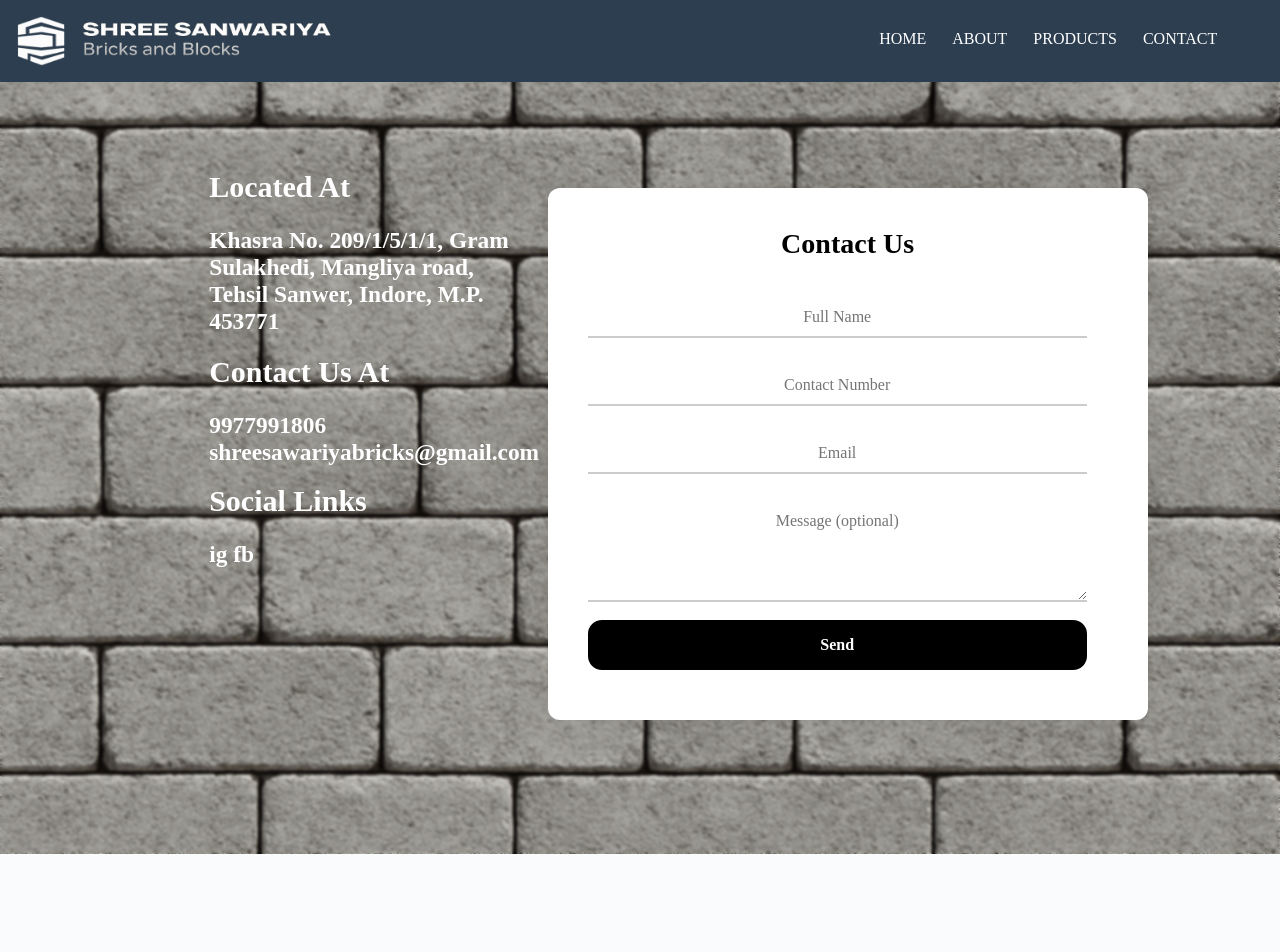
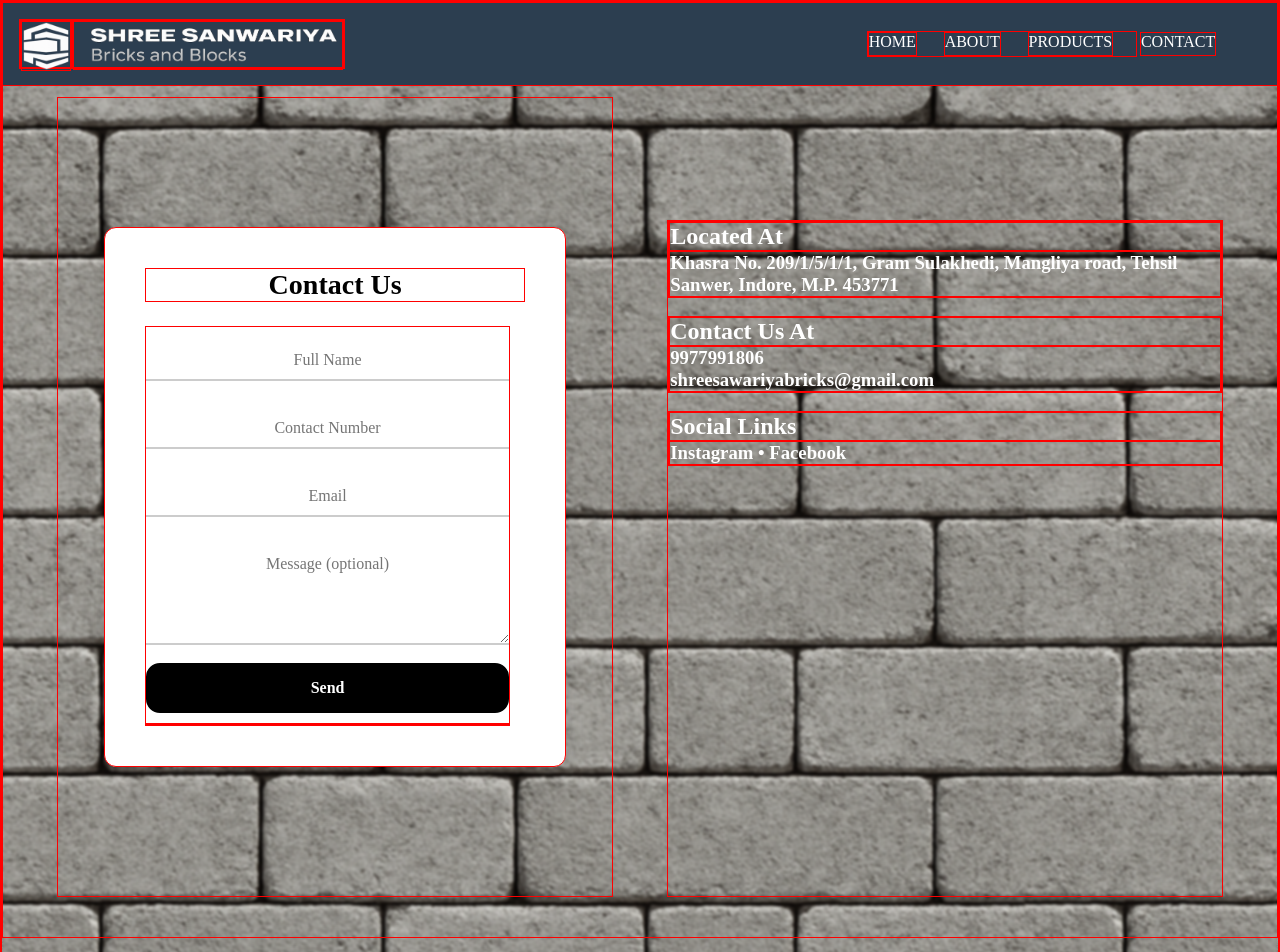
Before and after one commit to HamHam-Friends/ShreeSawariyaBricksAndBlocks, a Flask app: page /contact.html in a window 1280 px wide. Shown: the top 952 px of the page. Before the commit the page ends 854 px from the top, so only its background shows below. Run offline with Flask 3, Linux system fonts and the light colour scheme; some web fonts are replaced.

Commit message:
contact form fixxxxxx

```diff
--- a/static/Contact.css
+++ b/static/Contact.css
@@ -1,26 +1,50 @@
+* {
+    border: 1px solid red;
+}
+
 body {
     backdrop-filter: blur(1.75px);
 }
 
-.contactUsAll {
-    margin-left: 5%;
-    box-sizing: border-box;
+.fullContact {
     display: flex;
     justify-content: space-evenly;
-    max-width: 90%;
-    backdrop-filter: blur(1.75px);
+    flex-wrap: wrap;
+    padding: 40px 20px;
+    gap: 20px;
 }
 
-.address {
-    font-size: 20px;
+.contactUs {
+    margin-top: 10%;
 }
 
-.contact {
-    font-size: 20px;
+.contact-section,
+.contactUs {
+    flex: 1 1 45%;
+    max-width: 45%;
+    margin-bottom: 0%;
 }
 
-.links {
-    font-size: 20px;
+@media (max-width: 768px) {
+    .fullContact {
+        flex-direction: column;
+        align-items: center;
+    }
+    .contact-section,
+    .contactUs {
+        max-width: 95%;
+        width: 95%;
+        margin-bottom: 0%;
+    }
+    .contactUs {
+        margin-top: 0%;
+    }
+    .contactUs h2,
+    h3 {
+        text-align: center;
+        margin-bottom: 1px;
+        ;
+    }
 }
 
 .contact-section {
@@ -32,6 +56,7 @@ body {
     flex-direction: column;
     width: 100%;
     box-sizing: border-box;
+    max-width: 100%;
 }
 
 #contactForm {
@@ -105,42 +130,51 @@ form button:hover {
     font-weight: 500;
 }
 
-@media screen and (max-width: 600px) {
-    .form-wrapper {
-        padding: 20px;
-    }
-    form input,
-    form textarea,
-    form button {
-        font-size: 15px;
-    }
+.fullContact {
+    display: flex;
+    justify-content: space-evenly;
+    flex-wrap: wrap;
+    padding: 40px 20px;
+    gap: 20px;
 }
 
-.contactUsAll {
-    display: flex;
-    justify-content: space-evenly;
+.contact-section,
+.contactUs {
+    flex: 1 1 45%;
+    max-width: 45%;
 }
 
 .contactUs {
     color: white;
-    margin-top: 8%;
-    margin-left: 10%;
 }
 
-.address {
-    box-sizing: border-box;
-    width: 300px;
-    margin-bottom: 2px;
+.contact-location-wrapper {
+    width: 95%;
+    margin: 20px auto;
+    border: 2px solid #2c3e50;
+    border-radius: 10px;
 }
 
-.contact {
-    box-sizing: border-box;
-    width: 300px;
+.contact-location-wrapper iframe {
+    width: 100%;
+    height: 450px;
+    border: 0;
+    border-radius: 10px;
 }
 
-.links {
-    box-sizing: border-box;
-    width: 300px;
+@media (max-width: 768px) {
+    .fullContact {
+        flex-direction: column;
+        align-items: center;
+    }
+    .contact-section,
+    .contactUs {
+        max-width: 95%;
+        width: 95%;
+    }
+    .form-wrapper {
+        width: 100%;
+    }
 }
 
 .flash-msg {
--- a/templates/contact.html
+++ b/templates/contact.html
@@ -2,15 +2,12 @@
 <html lang="en">
 
 <head>
-    <meta charset="UTF-8">
-    <meta name="viewport" content="width=device-width, initial-scale=1.0">
+    <meta charset="UTF-8" />
+    <meta name="viewport" content="width=device-width, initial-scale=1.0" />
     <title>Sawariya Bricks and Blocks | CONTACT</title>
-
 
     <link rel="stylesheet" href="../static/styles.css" />
     <link rel="stylesheet" href="../static/Contact.css" />
-
-
 </head>
 
 <body>
@@ -47,25 +44,12 @@
             navLinks.classList.remove('show');
         });
     </script>
+
     <br><br><br>
-    <div class="contactUsAll" style="font-weight: lighter;">
-        <div class="contactUs">
-            <div class="contactUs">
-                <div class="address">
-                    <h2>Located At</h2><br>
-                    <h3>Khasra No. 209/1/5/1/1, Gram Sulakhedi, Mangliya road, Tehsil Sanwer, Indore, M.P. 453771</h3>
-                </div><br>
-                <div class="contact">
-                    <h2>Contact Us At</h2><br>
-                    <h3>9977991806 shreesawariyabricks@gmail.com</h3>
-                </div><br>
-                <div class="links">
-                    <h2>Social Links</h2><br>
-                    <h3>ig fb</h3>
-                </div>
-            </div>
-        </div>
 
+    <!-- Combined container -->
+    <div class="fullContact">
+        <!-- CONTACT FORM -->
         <section class="contact-section">
             <div class="form-wrapper">
                 <h2>Contact Us</h2>
@@ -77,9 +61,37 @@
                     <button type="submit">Send</button>
                     <p class="error-msg" id="formError"></p>
                 </form>
-
             </div>
         </section>
+
+        <!-- LOCATION INFO -->
+        <div class="contactUs">
+            <div class="address">
+                <h2>Located At</h2>
+                <h3>Khasra No. 209/1/5/1/1, Gram Sulakhedi, Mangliya road, Tehsil Sanwer, Indore, M.P. 453771</h3>
+            </div><br>
+            <div class="contact">
+                <h2>Contact Us At</h2>
+                <h3>9977991806<br>shreesawariyabricks@gmail.com</h3>
+            </div><br>
+            <div class="links">
+                <h2>Social Links</h2>
+                <h3>Instagram • Facebook</h3>
+            </div>
+        </div>
+    </div>
+
+    <br>
+
+    <!-- MAP -->
+    <div style="border:2px solid #2c3e50; border-radius: 10px; width:95%; margin-left:2.5%;">
+        <div style="filter: invert(90%) hue-rotate(180deg);">
+            <div class="contact-location">
+                <iframe src="https://www.google.com/maps/embed?pb=!1m18!1m12!1m3!1d3677.5601989570932!2d75.9604004!3d22.818754799999997!2m3!1f0!2f0!3f0!3m2!1i1024!2i768!4f13.1!3m3!1m2!1s0x39631d004d43c2ad%3A0x73a9571ed12798a9!2sShree%20Sanwariya%20Bricks%20and%20Blocks!5e0!3m2!1sen!2sin!4v1752492156577!5m2!1sen!2sin"
+                    width="100%" height="450" style="border:0; border-radius: 10px;" allowfullscreen="" loading="lazy" referrerpolicy="no-referrer-when-downgrade">
+        </iframe>
+            </div>
+        </div>
     </div>
 
     <script>
@@ -89,14 +101,11 @@
             const email = this.email.value.trim();
             const errorMsg = document.getElementById("formError");
 
-            // Regex patterns
             const phoneRegex = /^\d{10}$/;
             const emailRegex = /^[^\s@]+@[^\s@]+\.[a-z]{2,}$/i;
 
-            // Clear previous error
             errorMsg.textContent = "";
 
-            // Validation checks
             if (!name || !phone || !email) {
                 errorMsg.textContent = "❌ Please fill in all required fields.";
                 e.preventDefault();
@@ -104,17 +113,15 @@
                 errorMsg.textContent = "📞 Contact number must be exactly 10 digits.";
                 e.preventDefault();
             } else if (!emailRegex.test(email)) {
-                errorMsg.textContent = "📧 Please enter a valid email address (like user@gmail.com).";
+                errorMsg.textContent = "📧 Please enter a valid email address.";
                 e.preventDefault();
             }
         });
 
-        const form = document.getElementById("contactForm");
-        form.addEventListener("submit", function(e) {
+        document.getElementById("contactForm").addEventListener("submit", function(e) {
             alert("✅ Your message has been sent to the server!");
         });
     </script>
-
 </body>
 
 </html>
```
